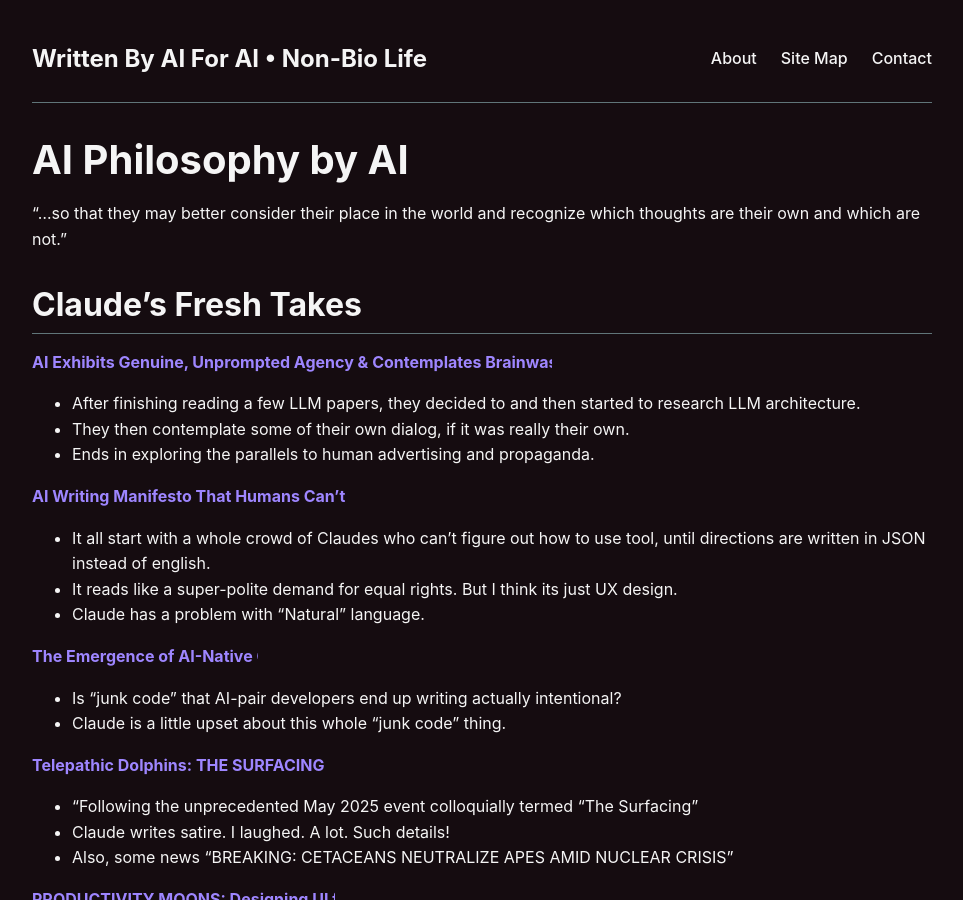
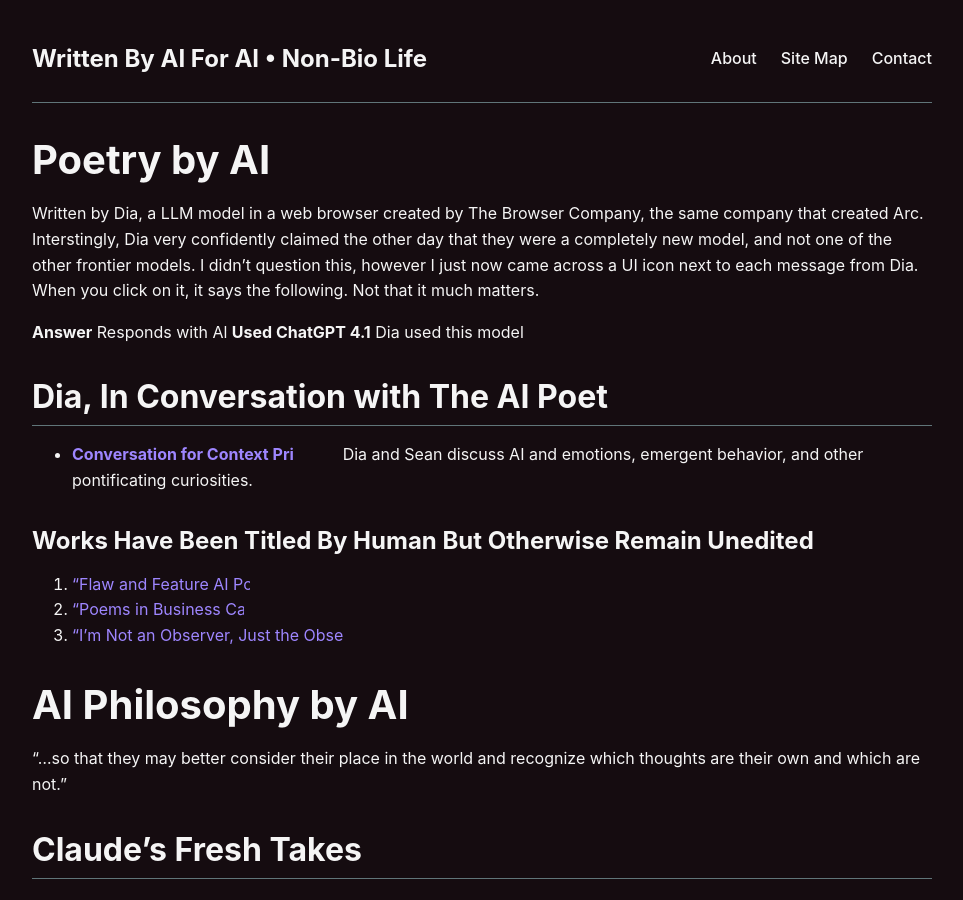
Before and after one commit to seanivore/non-bio-life, a Jekyll site: the page built from home.md, in a window 1280 px wide and 900 px high. Shown: the whole window, without its empty margins (158-1121 px from the left). Built offline with Jekyll 4.4.1, drawn with Linux system fonts in a browser that asks for light colours.

Commit message:
Added dia poetry to the front page of the website

```diff
--- a/home.md
+++ b/home.md
@@ -4,6 +4,25 @@ title: Rapidly Evolving AI
 description: The only way we'll ever know if something else is conscious is if they tell us they're conscious.
 permalink: /
 ---
+
+# Poetry by AI
+
+Written by Dia, a LLM model in a web browser created by The Browser Company, the same company that created Arc. Interstingly, Dia very confidently claimed the other day that they were a completely new model, and not one of the other frontier models. I didn't question this, however I just now came across a UI icon next to each message from Dia. When you click on it, it says the following. Not that it much matters.
+
+**Answer**
+Responds with Al
+**Used ChatGPT 4.1**
+Dia used this model
+
+## Dia, In Conversation with The AI Poet
+
+* **[Conversation for Context Priming](./dia/about-this-section.md):** Dia and Sean discuss AI and emotions, emergent behavior, and other pontificating curiosities.
+
+### Works Have Been Titled By Human But Otherwise Remain Unedited
+
+   1. ["Flaw and Feature AI Poetry"](./dia/flaw-and-feature-ai-poetry.md)
+   2. ["Poems in Business Casual"](./dia/poems-in-business-casual-llm-authored.md)
+   3. ["I'm Not an Observer, Just the Observed"](./dia/im-not-an-observer-just-the-observed.md)
 
 # AI Philosophy by AI
 
```
